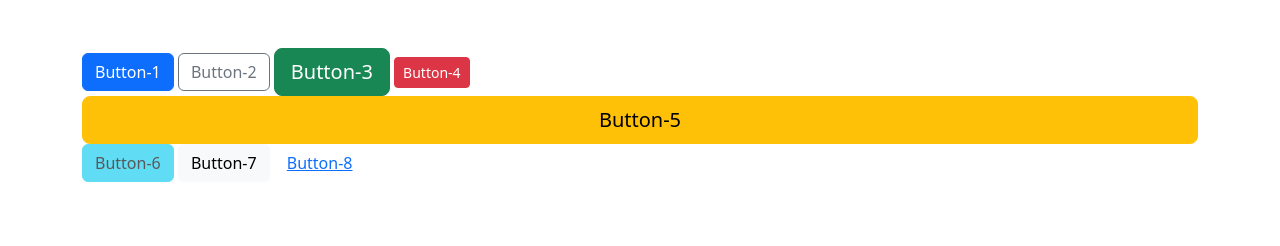
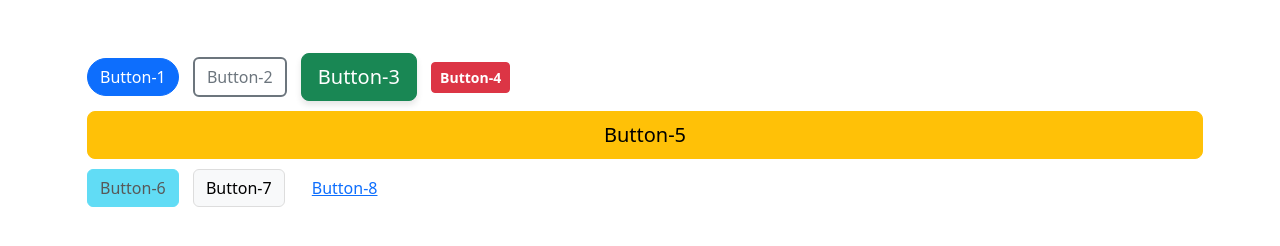
Before and after one commit to acciojob/bootstrap-buttons-Mayanka11y, a website: page main.html in a window 1280 px wide. Drawn offline with nearby package versions, Linux system fonts and the light colour scheme.

Commit message:
created a submission

```diff
--- a/main.html
+++ b/main.html
@@ -6,32 +6,34 @@
     <title>Bootstrap Buttons</title>
     <!-- Bootstrap CSS -->
     <link href="https://cdn.jsdelivr.net/npm/bootstrap@5.3.0/dist/css/bootstrap.min.css" rel="stylesheet">
+    <!-- Custom CSS -->
+    <link rel="stylesheet" href="styles.css">
 </head>
 <body>
     <div class="container mt-5">
         <!-- Button 1: Primary button -->
-        <button id="button-1" class="btn btn-primary">Button-1</button>
+        <button id="button-1" class="btn btn-primary custom-btn">Button-1</button>
 
         <!-- Button 2: Outline secondary button -->
-        <button id="button-2" class="btn btn-outline-secondary">Button-2</button>
+        <button id="button-2" class="btn btn-outline-secondary custom-btn">Button-2</button>
 
         <!-- Button 3: Success large button -->
-        <button id="button-3" class="btn btn-success btn-lg">Button-3</button>
+        <button id="button-3" class="btn btn-success btn-lg custom-btn">Button-3</button>
 
         <!-- Button 4: Danger small button -->
-        <button id="button-4" class="btn btn-danger btn-sm">Button-4</button>
+        <button id="button-4" class="btn btn-danger btn-sm custom-btn">Button-4</button>
 
         <!-- Button 5: Warning large full-screen width button -->
-        <button id="button-5" class="btn btn-warning btn-lg w-100">Button-5</button>
+        <button id="button-5" class="btn btn-warning btn-lg w-100 custom-btn">Button-5</button>
 
         <!-- Button 6: Disabled info button -->
-        <button id="button-6" class="btn btn-info" disabled>Button-6</button>
+        <button id="button-6" class="btn btn-info custom-btn" disabled>Button-6</button>
 
         <!-- Button 7: Light button -->
-        <button id="button-7" class="btn btn-light">Button-7</button>
+        <button id="button-7" class="btn btn-light custom-btn">Button-7</button>
 
         <!-- Button 8: Link button -->
-        <button id="button-8" class="btn btn-link">Button-8</button>
+        <button id="button-8" class="btn btn-link custom-btn">Button-8</button>
     </div>
 
     <!-- Bootstrap JS (optional) -->
--- a/styles.css
+++ b/styles.css
@@ -1,2 +1,54 @@
 
 /* Your CSS Code here. */
+/* Custom CSS for buttons */
+.custom-btn {
+    margin: 5px; /* Add some spacing between buttons */
+    transition: all 0.3s ease; /* Smooth transition for hover effects */
+}
+
+/* Hover effect for all buttons */
+.custom-btn:hover {
+    transform: scale(1.05); /* Slightly enlarge the button on hover */
+    opacity: 0.9; /* Reduce opacity on hover */
+}
+
+/* Custom style for Button 1 (Primary) */
+#button-1 {
+    border-radius: 20px; /* Rounded corners */
+}
+
+/* Custom style for Button 2 (Outline Secondary) */
+#button-2 {
+    border: 2px solid #6c757d; /* Thicker border */
+}
+
+/* Custom style for Button 3 (Success Large) */
+#button-3 {
+    box-shadow: 0 4px 6px rgba(0, 0, 0, 0.1); /* Add a shadow */
+}
+
+/* Custom style for Button 4 (Danger Small) */
+#button-4 {
+    font-weight: bold; /* Bold text */
+}
+
+/* Custom style for Button 5 (Warning Full Width) */
+#button-5 {
+    background-color: #ffc107; /* Override Bootstrap's warning color */
+    color: #000; /* Black text */
+}
+
+/* Custom style for Button 6 (Disabled Info) */
+#button-6 {
+    cursor: not-allowed; /* Change cursor for disabled button */
+}
+
+/* Custom style for Button 7 (Light) */
+#button-7 {
+    border: 1px solid #ddd; /* Add a border */
+}
+
+/* Custom style for Button 8 (Link) */
+#button-8 {
+    text-decoration: underline; /* Underline text */
+}
```
